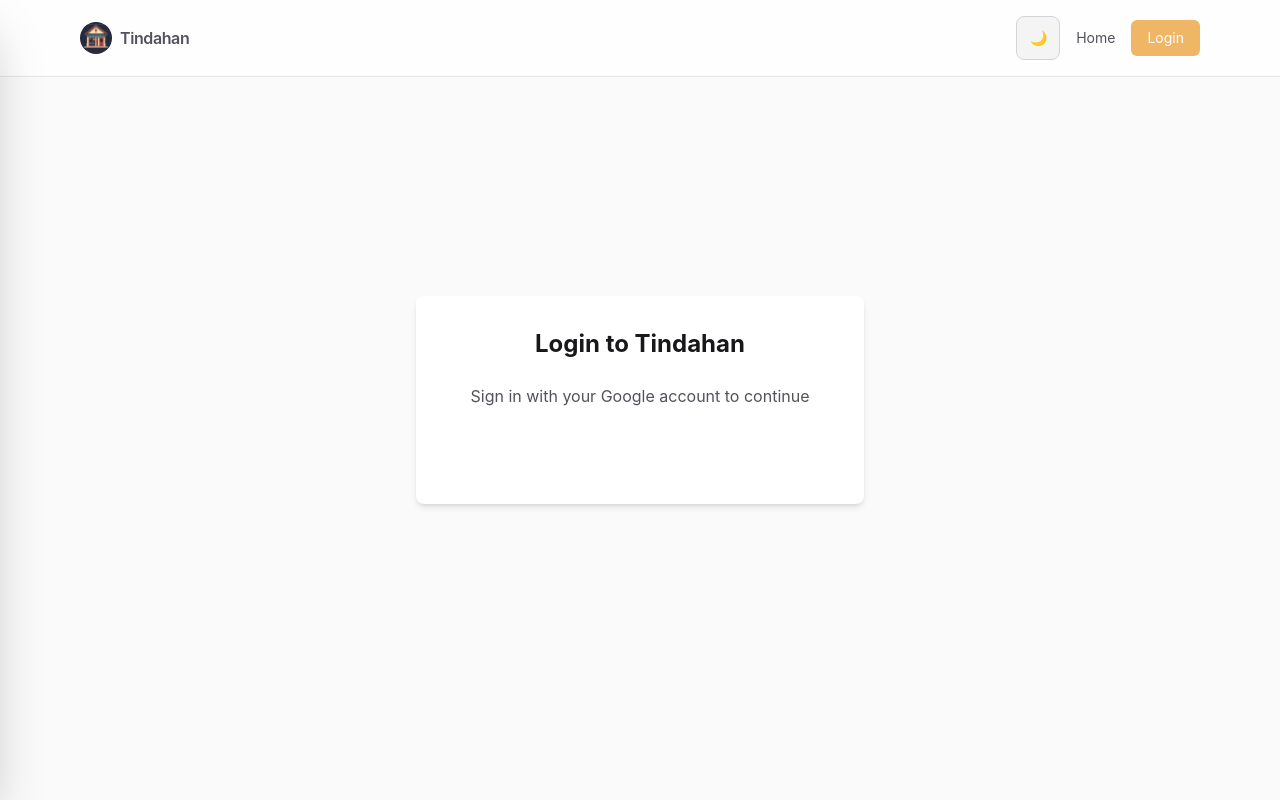
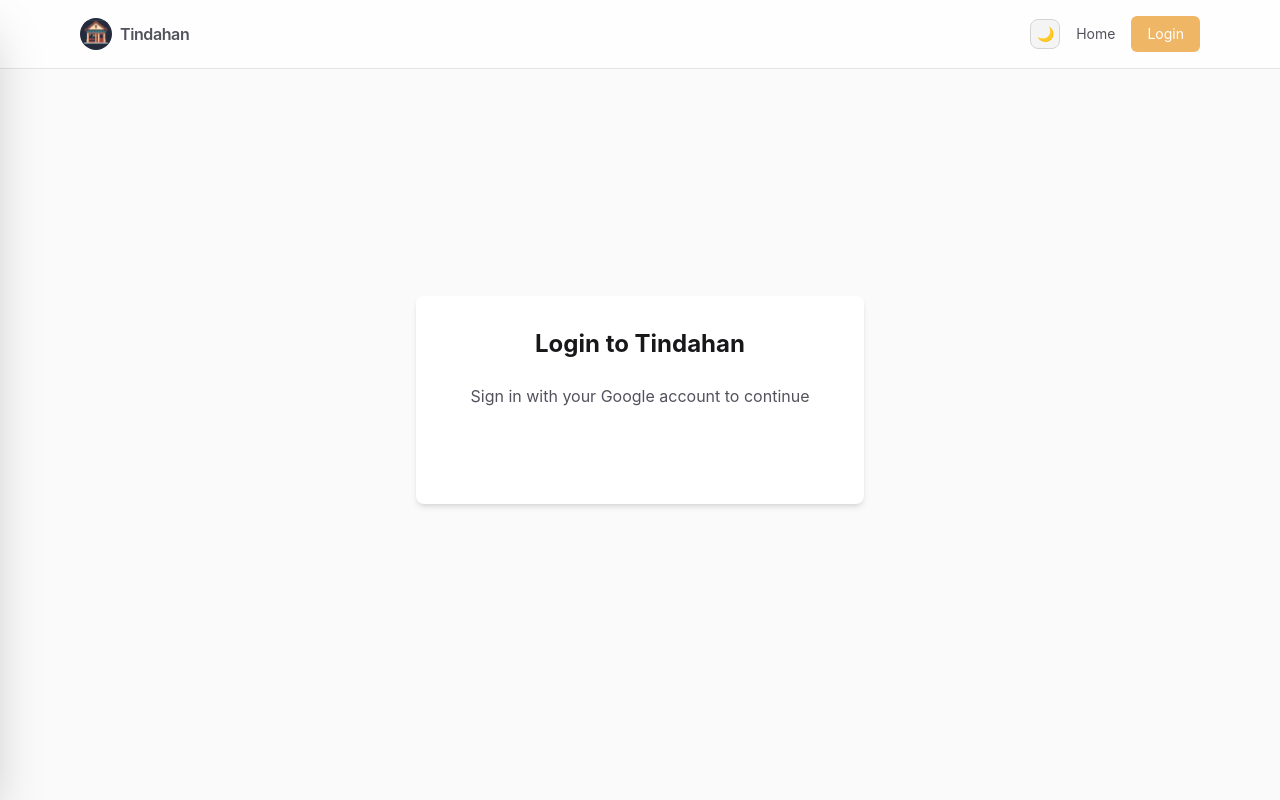
Before and after one commit to JaZtin21/tindahan, a React (Vite) app in the folder frontend/: page /login in a window 1280 px wide. Built offline with nearby package versions, Linux system fonts and the light colour scheme; no server answers.

Commit message:
fixed top nav styling

```diff
--- a/frontend/src/pages/profile/ProfilePage.tsx
+++ b/frontend/src/pages/profile/ProfilePage.tsx
@@ -48,8 +48,8 @@ export function ProfilePage() {
   const profileData = isOwnProfile ? meData?.me?.data : userData?.user
   const profileLoading = isOwnProfile ? meLoading : userLoading
 
-  const { data: myPostsData, loading: myPostsLoading, fetchMore: fetchMoreMyPosts} = useMyPosts(1, 10, !isAuthenticated || !isOwnProfile)
-  const { data: userPostsData, loading: userPostsLoading, fetchMore: fetchMoreUserPosts} = useGetUserPosts(targetUserId || null, 1, 10, isOwnProfile || !targetUserId)
+  const { data: myPostsData, loading: myPostsLoading, fetchMore: fetchMoreMyPosts } = useMyPosts(1, 10, !isAuthenticated || !isOwnProfile)
+  const { data: userPostsData, loading: userPostsLoading, fetchMore: fetchMoreUserPosts } = useGetUserPosts(targetUserId || null, 1, 10, isOwnProfile || !targetUserId)
   const { updateProfile, loading: updating } = useUpdateProfile()
   const { uploadProfilePhoto, loading: uploadingProfile } = useUploadProfilePhoto()
   const { uploadCoverPhoto, loading: uploadingCover } = useUploadCoverPhoto()
@@ -330,7 +330,7 @@ export function ProfilePage() {
   }
 
   return (
-    <div className="mx-auto max-w-4xl pb-8">
+    <div className="mx-auto max-w-4xl pb-8 mt-[64px]">
       <CoverPhotoSection
         profile={profileData}
         coverImgError={coverImgError}
--- a/frontend/src/theme/ThemeToggle.tsx
+++ b/frontend/src/theme/ThemeToggle.tsx
@@ -9,7 +9,7 @@ export function ThemeToggle() {
   return (
     <button
       onClick={() => dispatch(toggleTheme())}
-      className="p-2 rounded-lg bg-zinc-100 dark:bg-zinc-800 hover:bg-zinc-200 dark:hover:bg-zinc-700 border border-zinc-300 dark:border-zinc-700 transition-colors flex items-center justify-center min-w-[44px] min-h-[44px]"
+      className="p-2 rounded-lg bg-zinc-100 dark:bg-zinc-800 hover:bg-zinc-200 dark:hover:bg-zinc-700 border border-zinc-300 dark:border-zinc-700 transition-colors flex items-center justify-center w-[30px] h-[30px]"
       aria-label={`Switch to ${theme === 'light' ? 'dark' : 'light'} mode`}
     >
       {theme === 'light' ? '🌙' : '☀️'}
```
